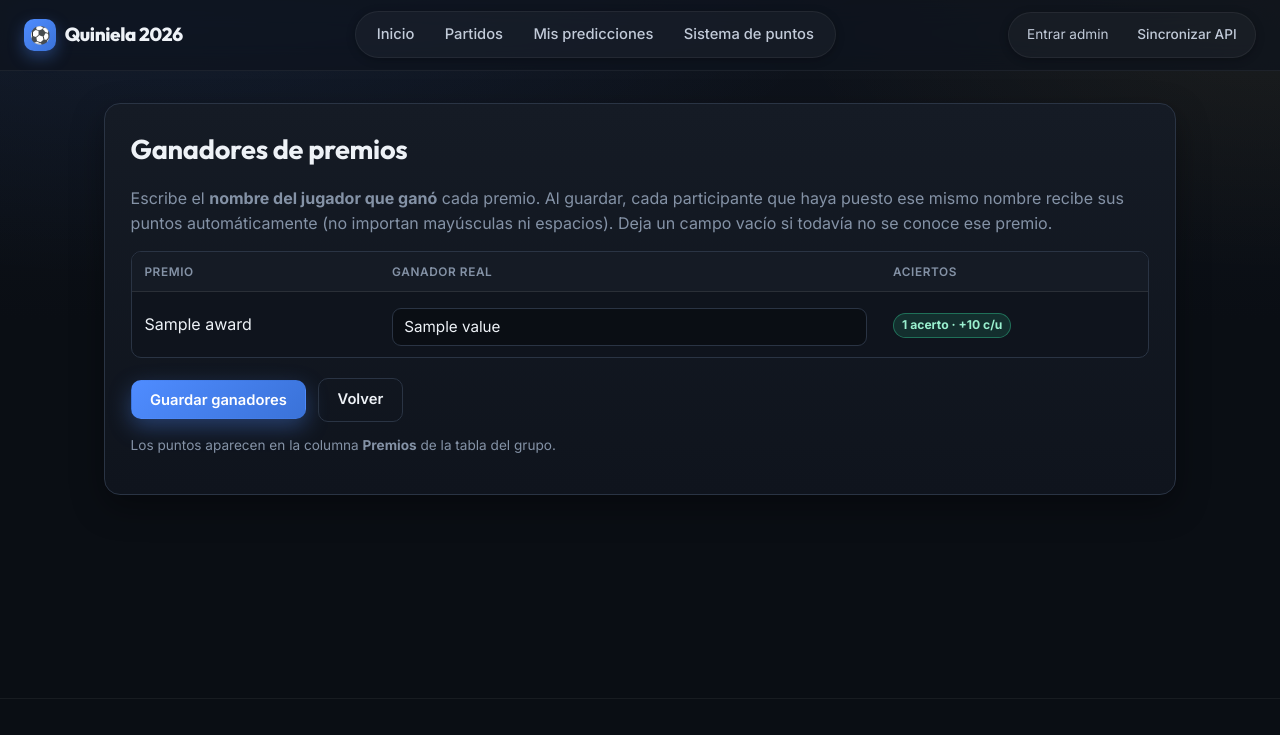
After one commit to Angelokc01/quiniela, a Django app: template templates/inicio/manage_award_winners.html in a window 1280 px wide. The commit adds this page. Shown: the top 735 px of the page. Run offline with Django 4.2, Linux system fonts and the light colour scheme; the template is opened without the code that fills it: most values are stand-ins (such as "Sample title", 1, 10 or a date in 2020).

Commit message:
Página de admin para registrar ganadores de premios
Nueva página (solo app-admin) en /admin-premios/ para escribir el ganador
real de cada premio individual. Al guardar, crea/actualiza AwardActual y el
scoring reparte los puntos automáticamente a quienes acertaron el nombre
(coincidencia sin distinguir mayúsculas/espacios). Muestra cuántos aciertos
hay por premio. Acceso desde una tarjeta de Administración en el inicio.

Incluye .gitignore para no subir respaldos con datos personales ni .env.

Co-Authored-By: Claude Opus 4.8 <noreply@anthropic.com>

```diff
--- a/inicio/urls.py
+++ b/inicio/urls.py
@@ -14,6 +14,9 @@ urlpatterns = [
 
      # Sistema de puntos
      path('sistema-de-puntos/', views.sistema_puntos, name='sistema_puntos'),
+
+     # Admin: ganadores reales de los premios
+     path('admin-premios/', views.manage_award_winners, name='manage_award_winners'),
 
      # Próximos partidos y predicciones por partido
      path('partidos/', views.upcoming_matches, name='upcoming_matches'),
--- /dev/null
+++ b/templates/inicio/manage_award_winners.html
@@ -0,0 +1,54 @@
+{% extends "inicio/base.html" %}
+
+{% block title %}Ganadores de premios – Admin{% endblock %}
+
+{% block content %}
+<section class="card">
+  <h1>Ganadores de premios</h1>
+  <p class="muted">
+    Escribe el <strong>nombre del jugador que ganó</strong> cada premio. Al guardar,
+    cada participante que haya puesto ese mismo nombre recibe sus puntos
+    automáticamente (no importan mayúsculas ni espacios). Deja un campo vacío si
+    todavía no se conoce ese premio.
+  </p>
+
+  <form method="post">
+    {% csrf_token %}
+    <div class="responsive-table">
+      <table class="matches">
+        <thead>
+          <tr><th>Premio</th><th>Ganador real</th><th>Aciertos</th></tr>
+        </thead>
+        <tbody>
+          {% for a in awards %}
+            <tr>
+              <td>{{ a.label }}</td>
+              <td>
+                <input type="text" name="{{ a.key }}" value="{{ a.value }}"
+                       maxlength="120" placeholder="Nombre del jugador ganador">
+              </td>
+              <td>
+                {% if a.value %}
+                  <span class="pts-badge {% if a.n_hits %}green{% else %}gold{% endif %}">
+                    {{ a.n_hits }} acert{{ a.n_hits|pluralize:"o,os" }} · +{{ a.points }} c/u
+                  </span>
+                {% else %}
+                  <span class="muted small">sin definir</span>
+                {% endif %}
+              </td>
+            </tr>
+          {% endfor %}
+        </tbody>
+      </table>
+    </div>
+    <div class="actions">
+      <button class="btn primary" type="submit">Guardar ganadores</button>
+      <a class="btn ghost" href="{% url 'inicio:home' %}">Volver</a>
+    </div>
+  </form>
+
+  <p class="muted small">
+    Los puntos aparecen en la columna <strong>Premios</strong> de la tabla del grupo.
+  </p>
+</section>
+{% endblock %}
```
Also changed, not shown: inicio/views.py (+40 -0 lines), templates/inicio/home.html (+8 -0 lines), 1 other file.
